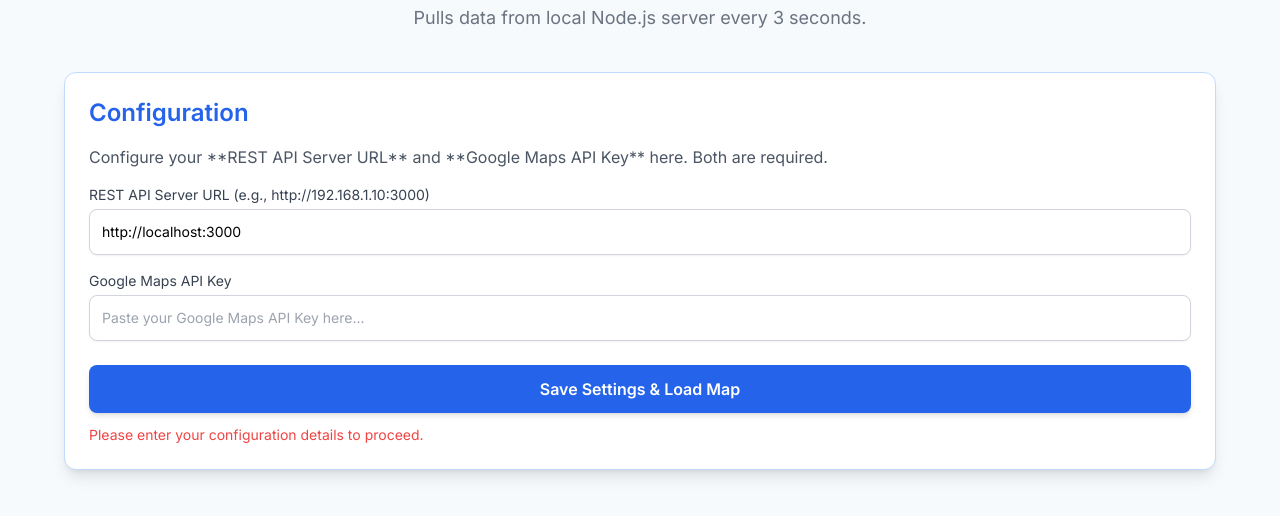
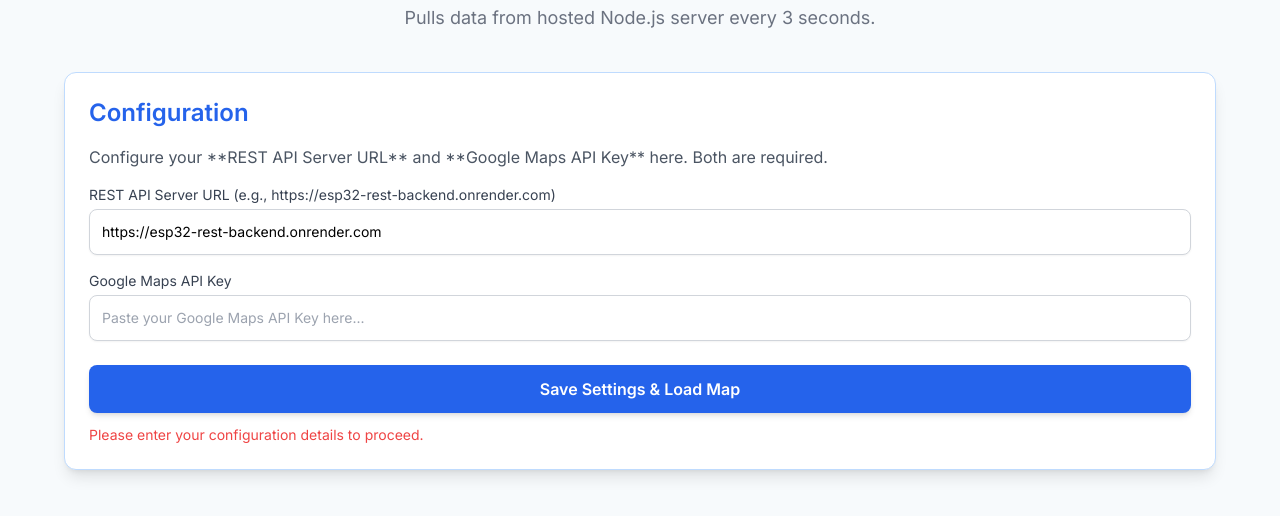
Before and after one commit to dan027-ai/dan027-ai-esp32-gps-dashboard, a plain HTML site: page index.html in a window 1280 px wide. Shown: the part 76-592 px from the top of the page. Drawn offline with nearby package versions, Linux system fonts and the light colour scheme.

Commit message:
Update index.html

```diff
--- a/index.html
+++ b/index.html
@@ -36,7 +36,7 @@
     <div id="app" class="max-w-6xl mx-auto">
         <header class="text-center mb-10">
             <h1 class="text-4xl font-extrabold text-gray-800">Live GPS Tracker Dashboard (REST API)</h1>
-            <p class="text-lg text-gray-500 mt-2">Pulls data from local Node.js server every 3 seconds.</p>
+            <p class="text-lg text-gray-500 mt-2">Pulls data from hosted Node.js server every 3 seconds.</p>
         </header>
 
         <!-- API Key and Server URL Configuration Section -->
@@ -47,8 +47,10 @@
             <div class="space-y-4 mb-6">
                 <!-- Server URL Input -->
                 <div>
-                    <label for="server-url-input" class="block text-sm font-medium text-gray-700 mb-1">REST API Server URL (e.g., http://192.168.1.10:3000)</label>
-                    <input type="text" id="server-url-input" placeholder="http://localhost:3000"
+                    <!-- UPDATED LABEL HINT -->
+                    <label for="server-url-input" class="block text-sm font-medium text-gray-700 mb-1">REST API Server URL (e.g., https://esp32-rest-backend.onrender.com)</label>
+                    <!-- UPDATED PLACEHOLDER -->
+                    <input type="text" id="server-url-input" placeholder="https://esp32-rest-backend.onrender.com"
                         class="w-full p-3 border border-gray-300 rounded-lg focus:ring-blue-500 focus:border-blue-500 shadow-sm text-sm">
                 </div>
 
@@ -113,7 +115,7 @@
                             class="px-6 py-3 bg-red-600 text-white font-semibold rounded-lg hover:bg-red-700 transition duration-150 shadow-md flex items-center space-x-2 active:scale-[0.98]">
                         <!-- SVG icon for siren/alarm -->
                         <svg xmlns="http://www.w3.org/2000/svg" class="h-5 w-5" viewBox="0 0 20 20" fill="currentColor">
-                          <path fill-rule="evenodd" d="M10 2a1 1 0 011 1v1.414a1 1 0 01.293.707l.636 1.347a1 1 0 001.096.64l2.062-.303a1 1 0 011.168.966v.831a1 1 0 01-.197.604l-.846.846a1 1 0 00-.293.707v1.414a1 1 0 00.293.707l.846.846a1 1 0 01.197.604v.831a1 1 0 01-1.168.966l-2.062-.303a1 1 0 00-1.096.64l-.636 1.347a1 1 0 01-.293.707V17a1 1 0 01-2 0v-1.414a1 1 0 01-.293-.707l-.636-1.347a1 1 0 00-1.096-.64l-2.062.303a1 1 0 01-1.168-.966v-.831a1 1 0 01.197-.604l.846-.846a1 1 0 00.293-.707v-1.414a1 1 0 00-.293-.707l-.846-.846a1 1 0 01-.197-.604V7.828a1 1 0 011.168-.966l2.062.303a1 1 0 001.096-.64l.636-1.347A1 1 0 019 3v-1a1 1 0 011-1zM10 8a2 2 0 100 4 2 2 0 000-4z" clip-rule="evenodd" />
+                            <path fill-rule="evenodd" d="M10 2a1 1 0 011 1v1.414a1 1 0 01.293.707l.636 1.347a1 1 0 001.096.64l2.062-.303a1 1 0 011.168.966v.831a1 1 0 01-.197.604l-.846.846a1 1 0 00-.293.707v1.414a1 1 0 00.293.707l.846.846a1 1 0 01.197.604v.831a1 1 0 01-1.168.966l-2.062-.303a1 1 0 00-1.096.64l-.636 1.347a1 1 0 01-.293.707V17a1 1 0 01-2 0v-1.414a1 1 0 01-.293-.707l-.636-1.347a1 1 0 00-1.096-.64l-2.062.303a1 1 0 01-1.168-.966v-.831a1 1 0 01.197-.604l.846-.846a1 1 0 00.293-.707v-1.414a1 1 0 00-.293-.707l-.846-.846a1 1 0 01-.197-.604V7.828a1 1 0 011.168-.966l2.062.303a1 1 0 001.096-.64l.636-1.347A1 1 0 019 3v-1a1 1 0 011-1zM10 8a2 2 0 100 4 2 2 0 000-4z" clip-rule="evenodd" />
                         </svg>
                         <span>TRIGGER ALARM</span>
                     </button>
@@ -129,7 +131,7 @@
             <!-- Status Messages (Repurposed for initial load) -->
             <div id="status-message" class="mt-8 p-4 bg-yellow-100 border border-yellow-300 rounded-lg text-yellow-800">
                 <p id="connection-status">
-                    Attempting to connect to REST API (http://localhost:3000)... Waiting for data...
+                    Attempting to connect to REST API (https://esp32-rest-backend.onrender.com)... Waiting for data...
                 </p>
             </div>
         </div>
@@ -137,7 +139,8 @@
 
     <script>
         // --- Configuration ---
-        const DEFAULT_SERVER_URL = 'http://localhost:3000';
+        // UPDATED DEFAULT URL
+        const DEFAULT_SERVER_URL = 'https://esp32-rest-backend.onrender.com';
         const TRACKER_DEVICE_ID = 'VX0dFVvmu1QSpQdvj1p74iyfx9n1';
         const POLLING_INTERVAL_MS = 3000; // Poll data every 3 seconds
 
@@ -169,6 +172,7 @@
 
             // Load configuration from session storage
             apiKey = sessionStorage.getItem('googleMapsApiKey');
+            // The serverUrl now defaults to the new constant
             serverUrl = sessionStorage.getItem('serverUrl') || DEFAULT_SERVER_URL;
 
             // Pre-fill inputs
@@ -297,7 +301,7 @@
                     alarmButtonEl.classList.add('bg-red-600', 'hover:bg-red-700');
                     alarmButtonEl.innerHTML = `
                         <svg xmlns="http://www.w3.org/2000/svg" class="h-5 w-5" viewBox="0 0 20 20" fill="currentColor">
-                          <path fill-rule="evenodd" d="M10 2a1 1 0 011 1v1.414a1 1 0 01.293.707l.636 1.347a1 1 0 001.096.64l2.062-.303a1 1 0 011.168.966v.831a1 1 0 01-.197.604l-.846.846a1 1 0 00-.293.707v1.414a1 1 0 00.293.707l.846.846a1 1 0 01.197.604v.831a1 1 0 01-1.168.966l-2.062-.303a1 1 0 00-1.096.64l-.636 1.347a1 1 0 01-.293.707V17a1 1 0 01-2 0v-1.414a1 1 0 01-.293-.707l-.636-1.347a1 1 0 00-1.096-.64l-2.062.303a1 1 0 01-1.168-.966v-.831a1 1 0 01.197-.604l.846-.846a1 1 0 00.293-.707v-1.414a1 1 0 00-.293-.707l-.846-.846a1 1 0 01-.197-.604V7.828a1 1 0 011.168-.966l2.062.303a1 1 0 001.096-.64l.636-1.347A1 1 0 019 3v-1a1 1 0 011-1zM10 8a2 2 0 100 4 2 2 0 000-4z" clip-rule="evenodd" />
+                            <path fill-rule="evenodd" d="M10 2a1 1 0 011 1v1.414a1 1 0 01.293.707l.636 1.347a1 1 0 001.096.64l2.062-.303a1 1 0 011.168.966v.831a1 1 0 01-.197.604l-.846.846a1 1 0 00-.293.707v1.414a1 1 0 00.293.707l.846.846a1 1 0 01.197.604v.831a1 1 0 01-1.168.966l-2.062-.303a1 1 0 00-1.096.64l-.636 1.347a1 1 0 01-.293.707V17a1 1 0 01-2 0v-1.414a1 1 0 01-.293-.707l-.636-1.347a1 1 0 00-1.096-.64l-2.062.303a1 1 0 01-1.168-.966v-.831a1 1 0 01.197-.604l.846-.846a1 1 0 00.293-.707v-1.414a1 1 0 00-.293-.707l-.846-.846a1 1 0 01-.197-.604V7.828a1 1 0 011.168-.966l2.062.303a1 1 0 001.096-.64l.636-1.347A1 1 0 019 3v-1a1 1 0 011-1zM10 8a2 2 0 100 4 2 2 0 000-4z" clip-rule="evenodd" />
                         </svg>
                         <span>TRIGGER ALARM</span>
                     `;
@@ -403,7 +407,7 @@
             } catch (error) {
                 // This typically catches network errors (server not running) or JSON parsing errors
                 console.error("Fetch Data Error:", error);
-                connectionStatusEl.innerHTML = `🚨 Connection Error: Cannot reach server at <span class="font-bold">${serverUrl}</span>. Is node server.js running?`;
+                connectionStatusEl.innerHTML = `🚨 Connection Error: Cannot reach server at <span class="font-bold">${serverUrl}</span>. Is your ESP32 tracker sending data to the server?`;
                 statusMessageEl.classList.remove('hidden');
                 // Attempt to retry connection status check on the next interval
             }
```
